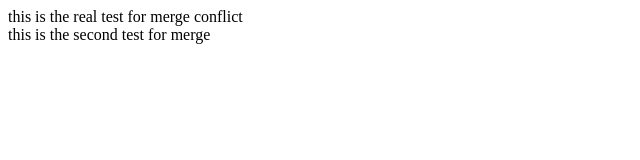
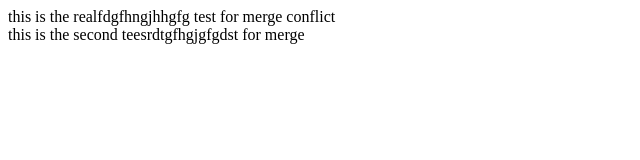
Before and after one commit to bwarner88/tester, a plain HTML site: page index.html in a window 1280 px wide. Shown: the whole page, without its empty margins (0-640 px from the left). Drawn offline with Linux system fonts and the light colour scheme.

Commit message:
sdfgdhtr

```diff
--- a/index.html
+++ b/index.html
@@ -7,7 +7,7 @@
     <title>Document</title>
 </head>
 <body>
-    <div>this is the real test for merge conflict</div>
-    <div>this is the second test for merge</div>
+    <div>this is the realfdgfhngjhhgfg test for merge conflict</div>
+    <div>this is the second teesrdtgfhgjgfgdst for merge</div>
 </body>
 </html>
```
